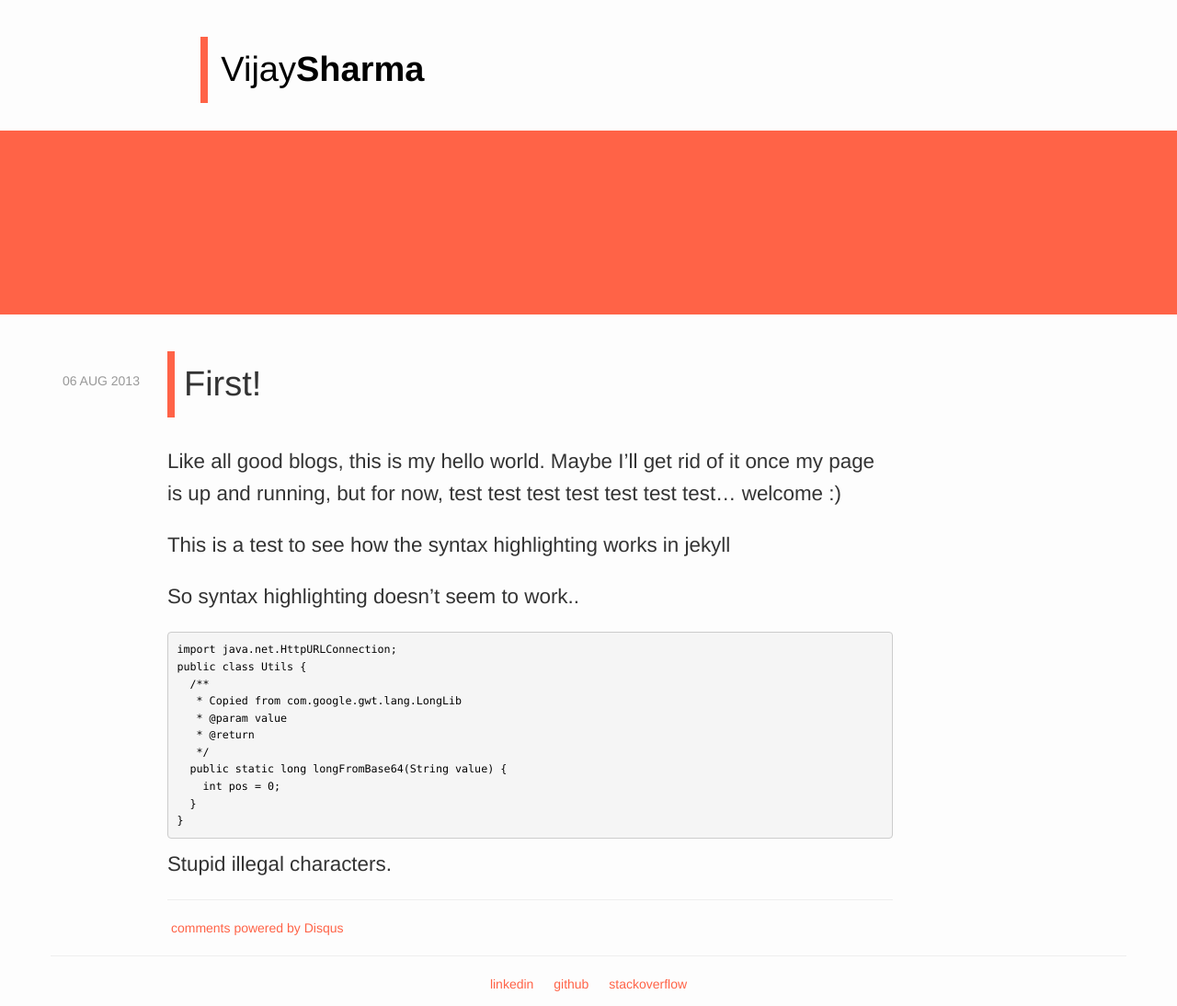
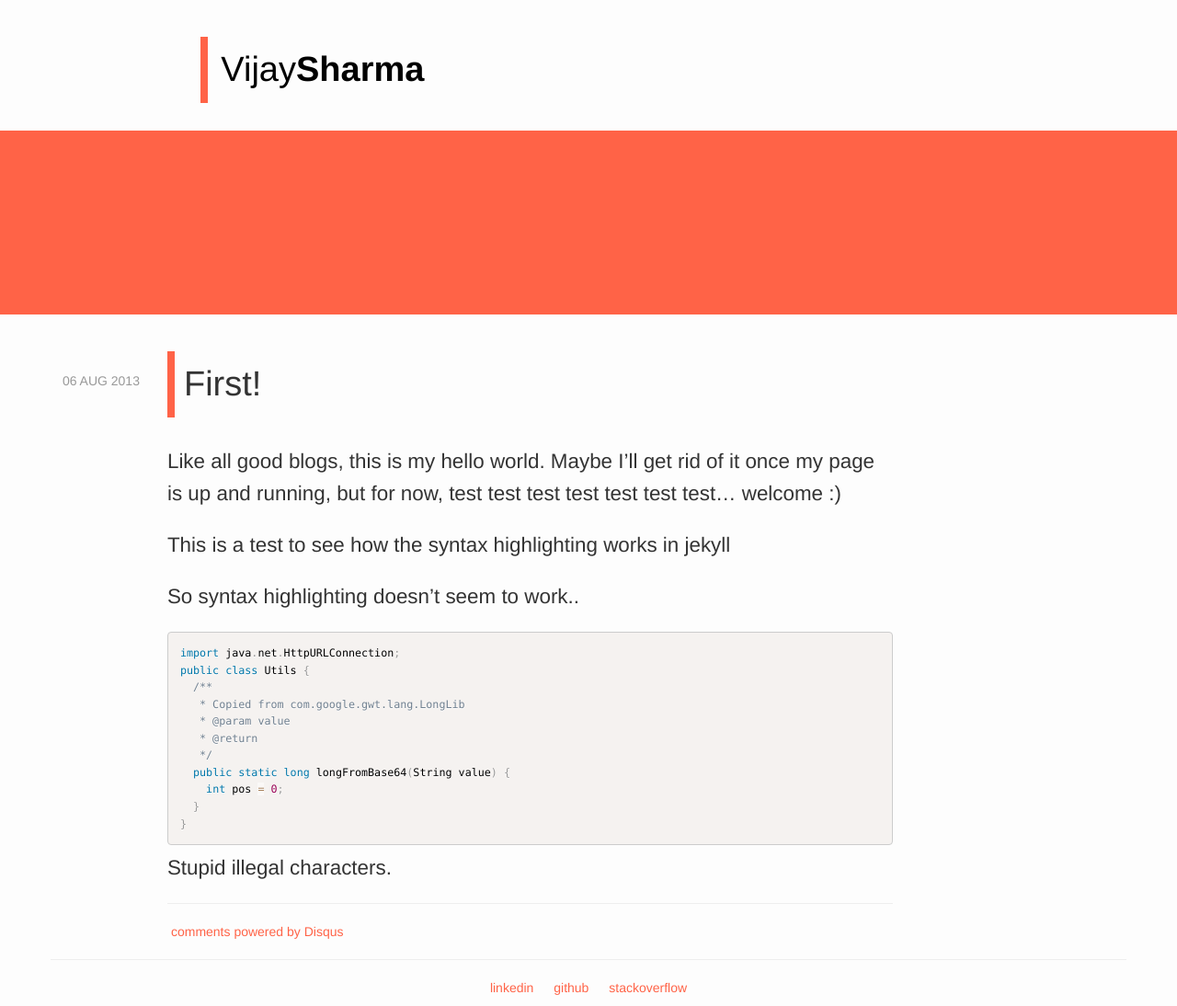
Before and after one commit to vijaysharm/vijaysharm.github.io, a Jekyll site: the page built from _posts/2013-08-6-first.md, in a window 1280 px wide. Shown: the whole page at 92% size. Built offline with Jekyll 4.4.1, drawn with Linux system fonts in a browser that asks for light colours; comment, search, counter and statistics services are not loaded.

Commit message:
Testing more syntax highlighting

````diff
--- a/_posts/2013-08-6-first.md
+++ b/_posts/2013-08-6-first.md
@@ -7,7 +7,7 @@ Like all good blogs, this is my hello world. Maybe I'll get rid of it once my pa
 This is a test to see how the syntax highlighting works in jekyll
 
 So syntax highlighting doesn't seem to work..
-```language-java
+```java
 import java.net.HttpURLConnection;
 public class Utils {
   /**
````
